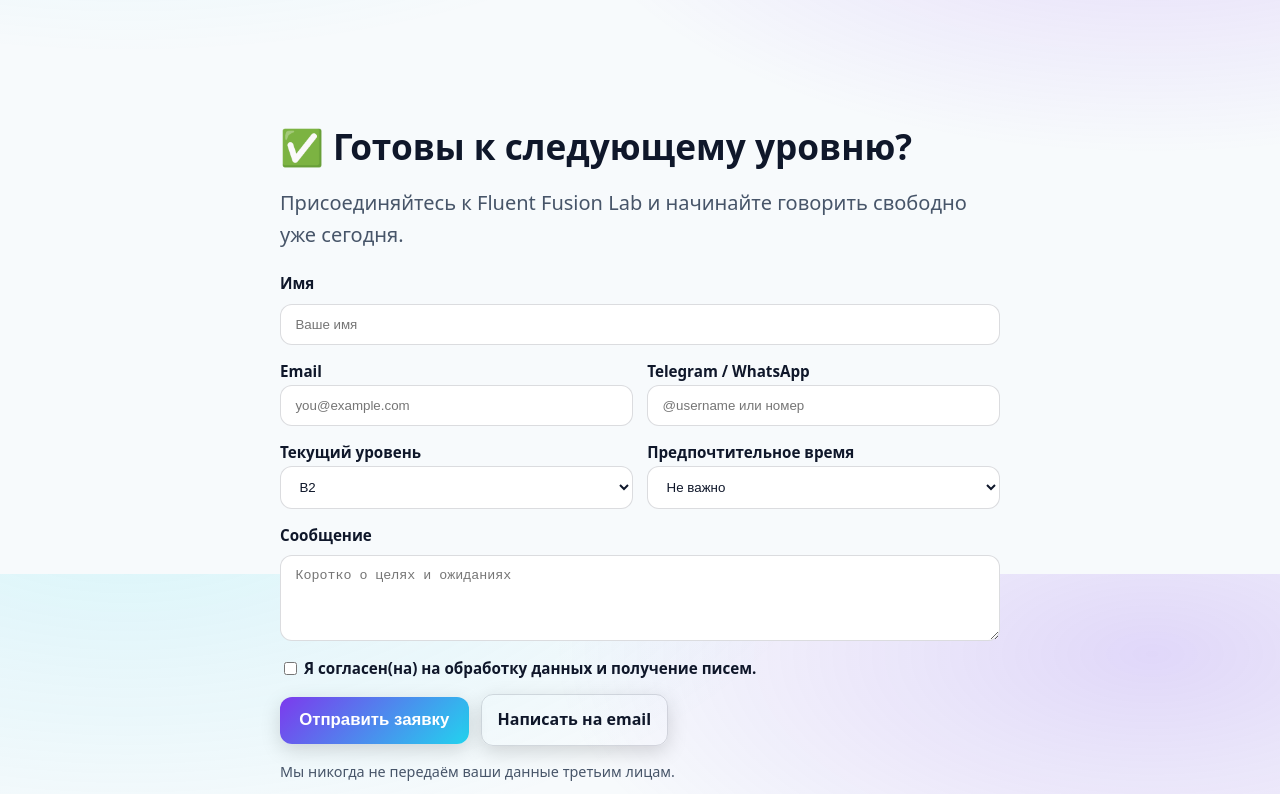
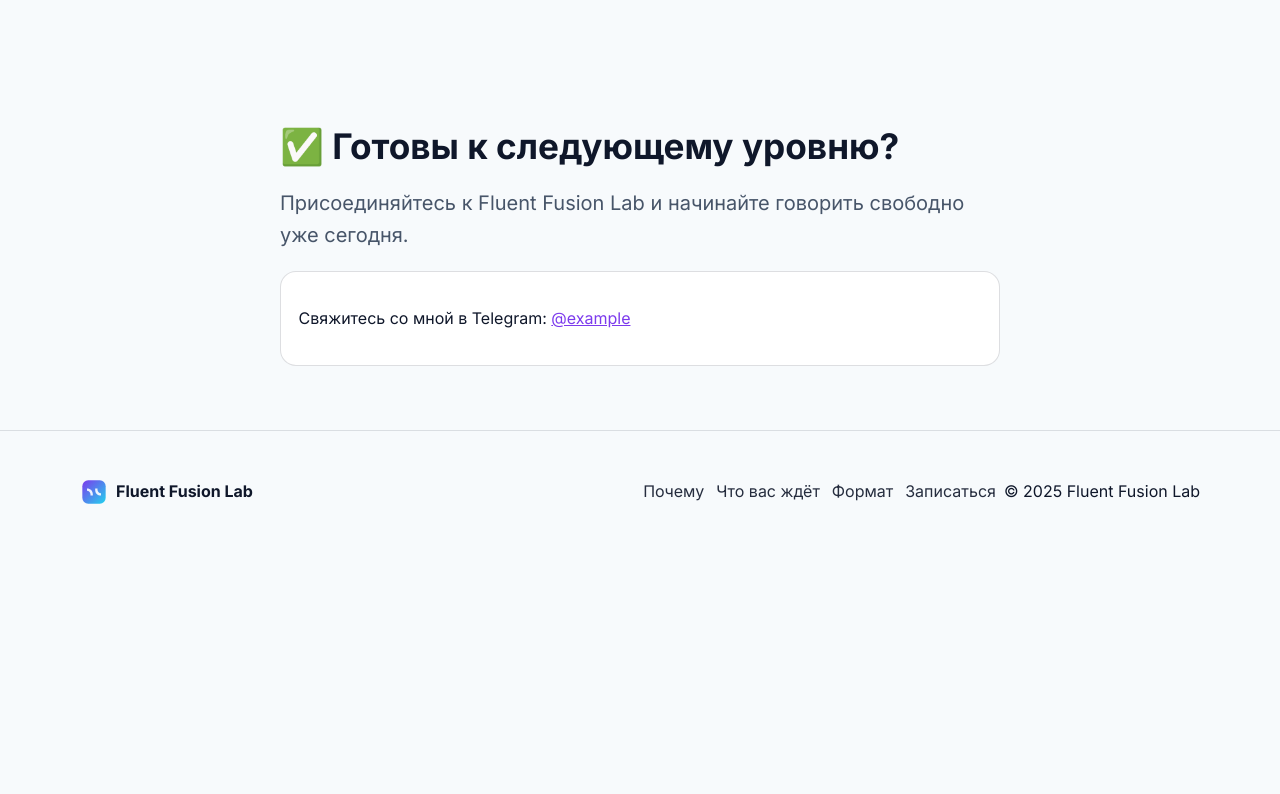
Before and after one commit to catk1lla/Fluent-Fusion-Lab, a plain HTML site: page index.html in a window 1280 px wide. Shown: the part 1826-2620 px from the top of the page. After the commit the page ends 2379 px from the top, so only its background shows below. Drawn offline with Linux system fonts and the light colour scheme.

Commit message:
Add files via upload

```diff
--- a/index.html
+++ b/index.html
@@ -11,6 +11,9 @@
   <meta property="og:type" content="website" />
   <meta property="og:image" content="assets/og-cover.png" />
   <link rel="icon" href="assets/logo.svg" type="image/svg+xml">
+  <link rel="preconnect" href="https://fonts.googleapis.com">
+  <link rel="preconnect" href="https://fonts.gstatic.com" crossorigin>
+  <link href="https://fonts.googleapis.com/css2?family=Inter:wght@400;600;700&display=swap" rel="stylesheet">
   <link rel="preload" href="styles.css" as="style">
   <link rel="stylesheet" href="styles.css">
 </head>
@@ -43,7 +46,6 @@
           <p class="lead">Интенсивная языковая «лаборатория» для тех, кто готов сделать качественный рывок: <b>Complete Advanced 2nd Edition</b> + интерактивная доска <b>Holst</b> + практики, которые работают в жизни.</p>
           <div class="cta-row">
             <a class="btn btn-primary btn-lg" href="#apply">👉 Записаться на курс</a>
-            <button class="btn btn-ghost btn-lg" id="copy-cta" data-copy="Хочу Fusion!">Написать «Хочу Fusion!»</button>
           </div>
           <p class="places">📌 <b>Места ограничены</b> — набор открыт.</p>
         </div>
@@ -126,59 +128,9 @@
         <h2>✅ Готовы к следующему уровню?</h2>
         <p class="lead">Присоединяйтесь к Fluent Fusion Lab и начинайте говорить свободно уже сегодня.</p>
 
-        <form id="apply-form" class="apply-form" aria-describedby="privacy-note">
-          <div class="form-row">
-            <label for="name">Имя</label>
-            <input id="name" name="name" type="text" placeholder="Ваше имя" required>
-          </div>
-          <div class="form-row two">
-            <div>
-              <label for="email">Email</label>
-              <input id="email" name="email" type="email" placeholder="you@example.com" required>
-            </div>
-            <div>
-              <label for="contact">Telegram / WhatsApp</label>
-              <input id="contact" name="contact" type="text" placeholder="@username или номер">
-            </div>
-          </div>
-          <div class="form-row two">
-            <div>
-              <label for="level">Текущий уровень</label>
-              <select id="level" name="level" required>
-                <option value="">Выберите...</option>
-                <option>B1+</option>
-                <option selected>B2</option>
-                <option>B2+</option>
-                <option>C1</option>
-              </select>
-            </div>
-            <div>
-              <label for="time">Предпочтительное время</label>
-              <select id="time" name="time">
-                <option value="">Не важно</option>
-                <option>Будни — утро</option>
-                <option>Будни — вечер</option>
-                <option>Выходные</option>
-              </select>
-            </div>
-          </div>
-          <div class="form-row">
-            <label for="message">Сообщение</label>
-            <textarea id="message" name="message" rows="4" placeholder="Коротко о целях и ожиданиях"></textarea>
-          </div>
-          <div class="form-row agree">
-            <label>
-              <input type="checkbox" id="agree" required>
-              Я согласен(на) на обработку данных и получение писем.
-            </label>
-          </div>
-          <div class="form-actions">
-            <button type="submit" class="btn btn-primary btn-lg">Отправить заявку</button>
-            <a class="btn btn-ghost" href="mailto:team@fluentfusion.example?subject=Заявка%20на%20Fluent%20Fusion%20Lab&body=Здравствуйте!%20Хочу%20записаться%20на%20курс." rel="nofollow">Написать на email</a>
-          </div>
-          <p id="privacy-note" class="privacy">Мы никогда не передаём ваши данные третьим лицам.</p>
-          <p id="form-success" class="form-success" role="status" aria-live="polite" hidden>Спасибо! Заявка сформирована — откроется письмо в вашем почтовом клиенте.</p>
-        </form>
+        <div class="contact-card">
+          <p>Свяжитесь со мной в Telegram: <a href="https://t.me/example" target="_blank" rel="noopener noreferrer">@example</a></p>
+        </div>
       </div>
     </section>
   </main>
--- a/script.js
+++ b/script.js
@@ -12,41 +12,6 @@ if (navToggle && nav) {
 // Year in footer
 document.getElementById('year').textContent = new Date().getFullYear();
 
-// Copy CTA text
-const copyBtn = document.getElementById('copy-cta');
-if (copyBtn) {
-  copyBtn.addEventListener('click', async () => {
-    try {
-      await navigator.clipboard.writeText(copyBtn.dataset.copy || 'Хочу Fusion!');
-      copyBtn.textContent = 'Скопировано ✅';
-      setTimeout(() => (copyBtn.textContent = 'Написать «Хочу Fusion!»'), 1600);
-    } catch (e) {
-      alert('Скопируйте вручную: "Хочу Fusion!"');
-    }
-  });
-}
+// Copy CTA button removed per requirements
 
-// Form: build mailto and open email client (no backend needed)
-const form = document.getElementById('apply-form');
-const success = document.getElementById('form-success');
-if (form) {
-  form.addEventListener('submit', (e) => {
-    e.preventDefault();
-    const data = Object.fromEntries(new FormData(form).entries());
-    const subject = encodeURIComponent('Заявка на Fluent Fusion Lab');
-    const body = encodeURIComponent(
-      `Здравствуйте!\n\n` +
-      `Хочу записаться на курс Fluent Fusion Lab.\n\n` +
-      `Имя: ${data.name || ''}\n` +
-      `Email: ${data.email || ''}\n` +
-      `Контакт (TG/WA): ${data.contact || ''}\n` +
-      `Уровень: ${data.level || ''}\n` +
-      `Время: ${data.time || ''}\n` +
-      `Сообщение: ${data.message || ''}\n\n` +
-      `Отправлено с лендинга.`
-    );
-    window.location.href = `mailto:team@fluentfusion.example?subject=${subject}&body=${body}`;
-    success.hidden = false;
-    form.reset();
-  });
-}
+// Form removed per requirements; no submission handling needed
--- a/styles.css
+++ b/styles.css
@@ -25,12 +25,16 @@
 html, body { height: 100%; }
 body {
   margin: 0;
-  font-family: system-ui, -apple-system, Segoe UI, Roboto, Arial, sans-serif;
+  font-family: Inter, system-ui, -apple-system, Segoe UI, Roboto, Arial, sans-serif;
   color: var(--text);
   background:
-    radial-gradient(1200px 600px at 10% -10%, rgba(34,211,238,.15), transparent 60%),
-    radial-gradient(1000px 500px at 90% 10%, rgba(124,58,237,.18), transparent 60%),
+    radial-gradient(1200px 600px at left top, rgba(34,211,238,.15), transparent 60%),
+    radial-gradient(1000px 500px at right top, rgba(124,58,237,.18), transparent 60%),
     var(--bg);
+  background-repeat: no-repeat, no-repeat, no-repeat;
+  background-attachment: scroll, scroll, scroll;
+  background-position: left top, right top, 0 0;
+  background-size: 1400px 700px, 1200px 600px, auto;
   line-height: 1.6;
 }
 
@@ -43,7 +47,7 @@ h3 { font-size: 1.125rem; }
 .lead { font-size: clamp(1.05rem, 1rem + .4vw, 1.25rem); color: var(--muted); }
 
 .container {
-  width: min(100% - 2rem, var(--maxw));
+  width: min(calc(100% - 2rem), var(--maxw));
   margin-inline: auto;
 }
 
@@ -72,7 +76,7 @@ h3 { font-size: 1.125rem; }
 
 .nav { display: flex; align-items: center; gap: 1rem; }
 .nav a { padding: .5rem .75rem; border-radius: 10px; opacity: .9; }
-.nav a:hover { background: color-mix(in oklab, var(--text), transparent 92%); }
+.nav a:not(.btn):hover { background: color-mix(in oklab, var(--text), transparent 92%); }
 
 .nav-toggle { display: none; background: none; border: 0; color: var(--text); }
 
@@ -94,6 +98,7 @@ h3 { font-size: 1.125rem; }
   background: linear-gradient(135deg, var(--primary), var(--primary-2));
   border: 0; color: white;
 }
+.btn-primary:hover { filter: brightness(1.05); }
 .btn-ghost {
   background: transparent;
 }
@@ -133,6 +138,17 @@ h3 { font-size: 1.125rem; }
   border: 1px dashed color-mix(in oklab, var(--text), transparent 82%);
   padding: .75rem .9rem; border-radius: 12px;
 }
+
+/* Contact card */
+.contact-card {
+  margin-top: 1rem;
+  background: color-mix(in oklab, var(--surface), transparent 0%);
+  border: 1px solid color-mix(in oklab, var(--text), transparent 86%);
+  border-radius: var(--radius);
+  padding: 1.1rem;
+}
+.contact-card a { color: var(--primary); text-decoration: underline; }
+.contact-card a:hover { text-decoration: none; }
 .tag {
   font-size: .75rem; font-weight: 700; letter-spacing: .02em; padding: .35rem .5rem; border-radius: 8px;
   background: color-mix(in oklab, var(--text), transparent 90%);
@@ -172,7 +188,21 @@ input[type="checkbox"] { width: auto; transform: translateY(1px); }
 .form-success { margin-top: .5rem; color: #16a34a; font-weight: 600; }
 
 /* ========== Footer ========== */
-.site-footer { padding: 32px 0; border-top: 1px solid color-mix(in oklab, var(--text), transparent 88%); }
+.site-footer { padding: 32px 0; border-top: 1px solid color-mix(in oklab, var(--text), transparent 88%); position: relative; z-index: 0; }
+.site-footer::after {
+  content: "";
+  position: fixed;
+  left: 0; right: 0; bottom: 0;
+  height: 700px;
+  pointer-events: none;
+  background:
+    radial-gradient(1200px 600px at left bottom, rgba(34,211,238,.15), transparent 60%),
+    radial-gradient(1000px 500px at right bottom, rgba(124,58,237,.18), transparent 60%);
+  background-repeat: no-repeat, no-repeat;
+  background-position: left bottom, right bottom;
+  background-size: 1400px 700px, 1200px 600px;
+  z-index: -1;
+}
 .footer-inner { display: grid; grid-template-columns: 1fr auto auto; align-items: center; gap: .5rem; }
 .brand-mini { display: inline-flex; gap: .5rem; align-items: center; font-weight: 700; }
 .footer-nav { display: flex; gap: .75rem; }
```
